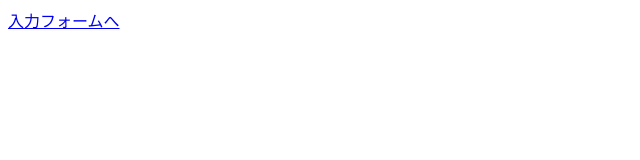
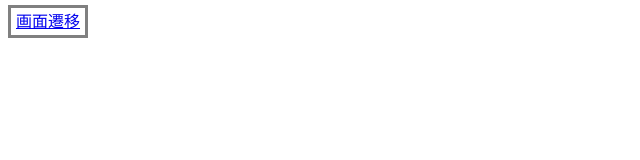
Before and after one commit to arusaruhi-k/conflict-test, a plain HTML site: page index.html in a window 1280 px wide. Shown: the whole page, without its empty margins (0-640 px from the left). Drawn offline with Linux system fonts and the light colour scheme.

Commit message:
in,fo 更新

```diff
--- a/index.html
+++ b/index.html
@@ -5,7 +5,13 @@
     <meta name="viewport" content="width=device-width, initial-scale=1.0">
     <title>Document</title>
 </head>
+<style>
+  a{
+    border: solid grey 3px;
+    padding: 5px;
+  }
+</style>
 <body>
-  <a href="form.html">入力フォームへ</a>
+  <a href="form.html">画面遷移</a>
 </body>
 </html>
```
Also changed, not shown: form.html (+2 -1 lines).
